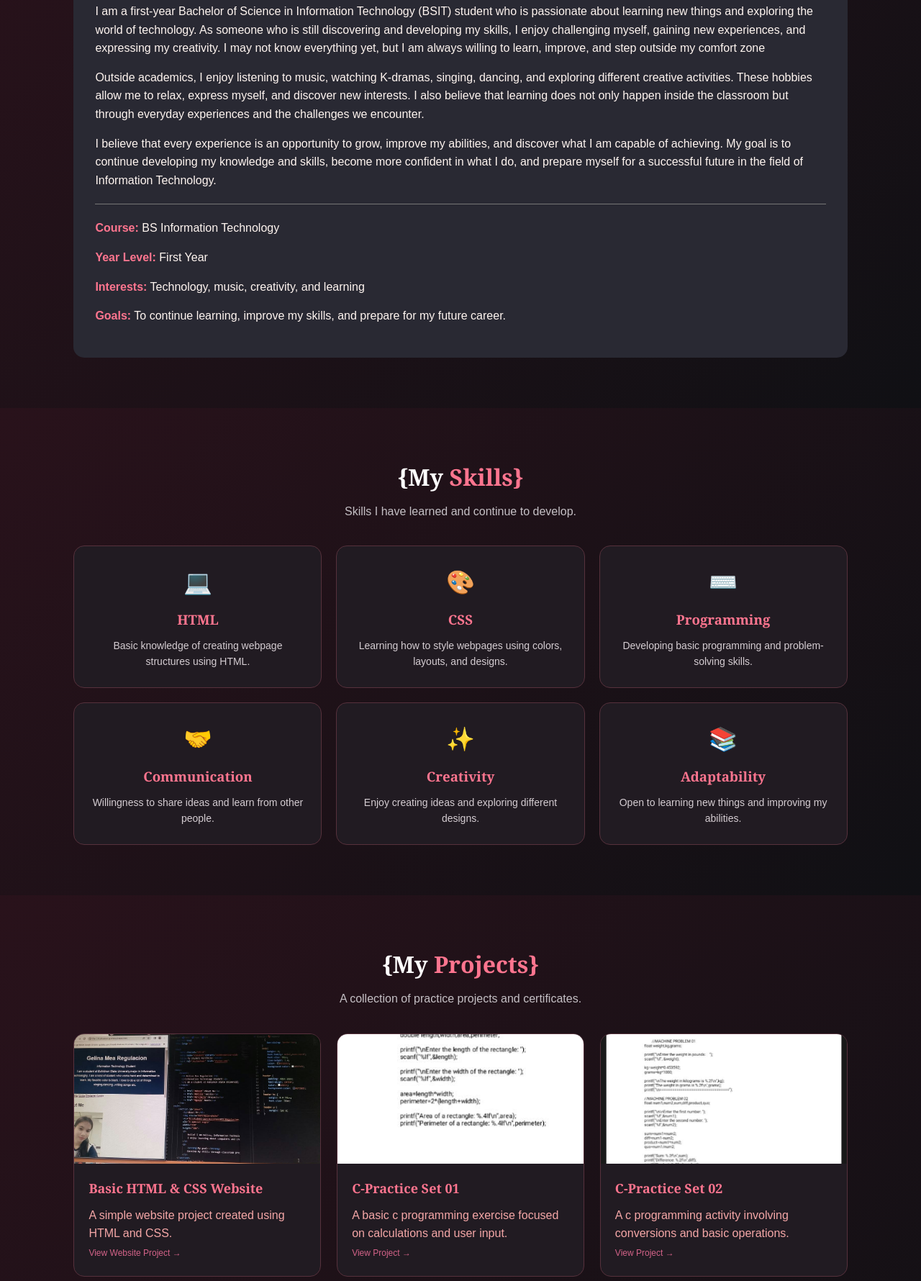
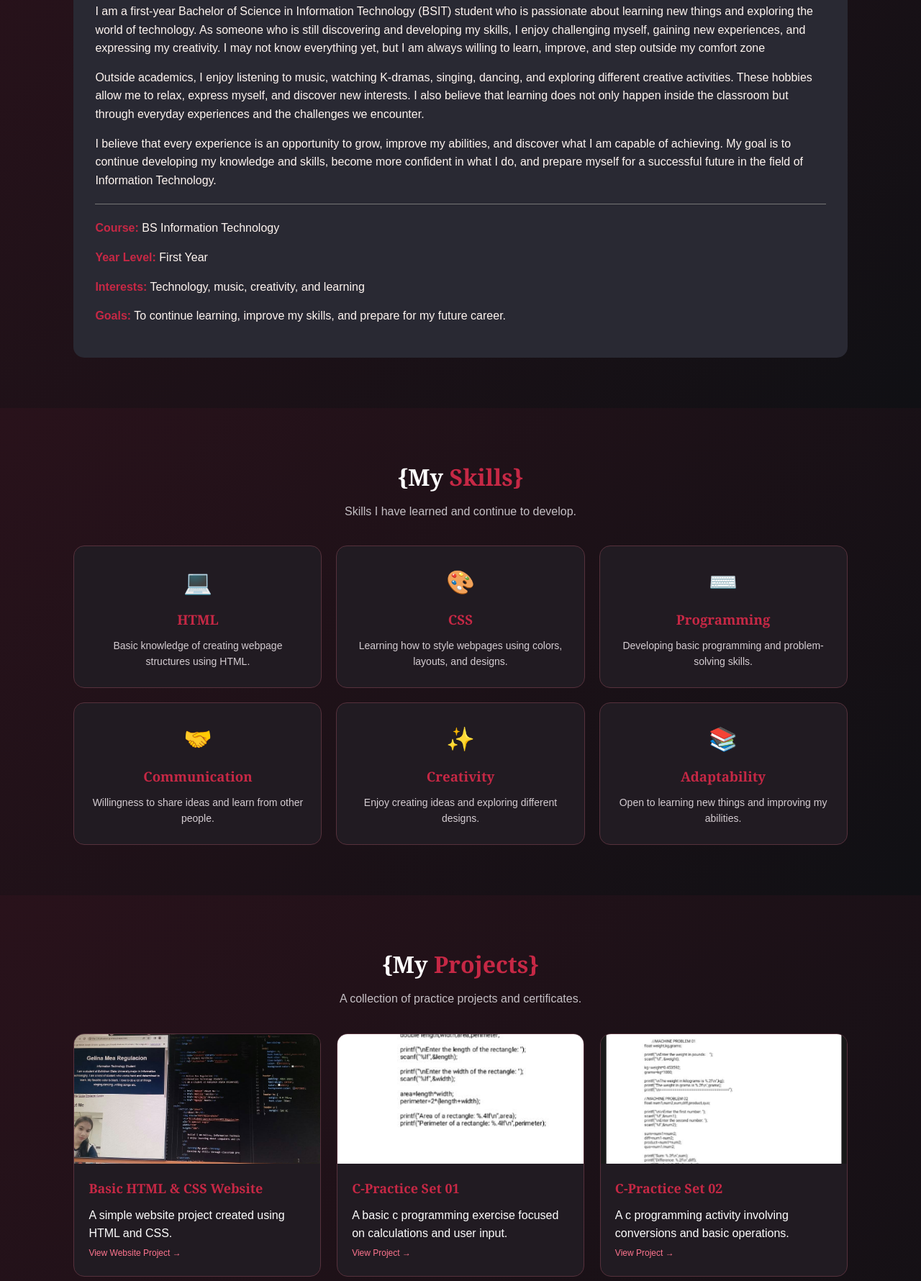
Before and after one commit to maejemelo-lang/regulacion_gelinamea, a plain HTML site: page index.html in a window 1280 px wide. Shown: the part 800-2580 px from the top of the page at 72% size. Drawn offline with Linux system fonts and the light colour scheme.

Commit message:
Update style.css

```diff
--- a/style.css
+++ b/style.css
@@ -152,7 +152,7 @@ nav a:hover {
 
 .section-heading h2 span,
 .contact-content h2 span {
-    color: var(--pink);
+    color: var(--red);
 }
 
 .section-heading p {
@@ -189,7 +189,7 @@ nav a:hover {
 }
 
 .personal-details strong {
-    color: var(--pink);
+    color: var(--red);
 }
 
 
@@ -218,7 +218,7 @@ nav a:hover {
 
 .skill-card:hover {
     transform: translateY(-5px);
-    border-color: var(--pink);
+    border-color: var(--red);
 }
 
 .skill-card span {
@@ -226,7 +226,7 @@ nav a:hover {
 }
 
 .skill-card h3 {
-    color: var(--pink);
+    color: var(--red);
     margin: 10px 0;
 }
 
@@ -261,7 +261,7 @@ nav a:hover {
 
 .project-card:hover {
     transform: translateY(-5px);
-    border-color: var(--pink);
+    border-color: var(--red);
 }
 
 .project-card img {
@@ -276,13 +276,13 @@ nav a:hover {
 }
 
 .project-info h3 {
-    color: var(--pink);
+    color: var(--red);
     margin-bottom: 10px;
     font-size: 18px;
 }
 
 .project-info a {
-    color: rgb(212, 99, 137);
+    color: var(--pink);
     font-size: 12px;
     text-decoration: none;
     overflow-wrap: anywhere;
@@ -293,7 +293,7 @@ nav a:hover {
 }
 
 .project-card p {
-    color: rgb(245, 167, 167);
+    color: var(rgba(253, 189, 189, 0.795));
     transition: none;
 }
 
@@ -317,7 +317,7 @@ nav a:hover {
 }
 
 .contact-content h2 span {
-    color: var(--pink);
+    color: var(--red);
 }
 
 .contact-content>p {
```
